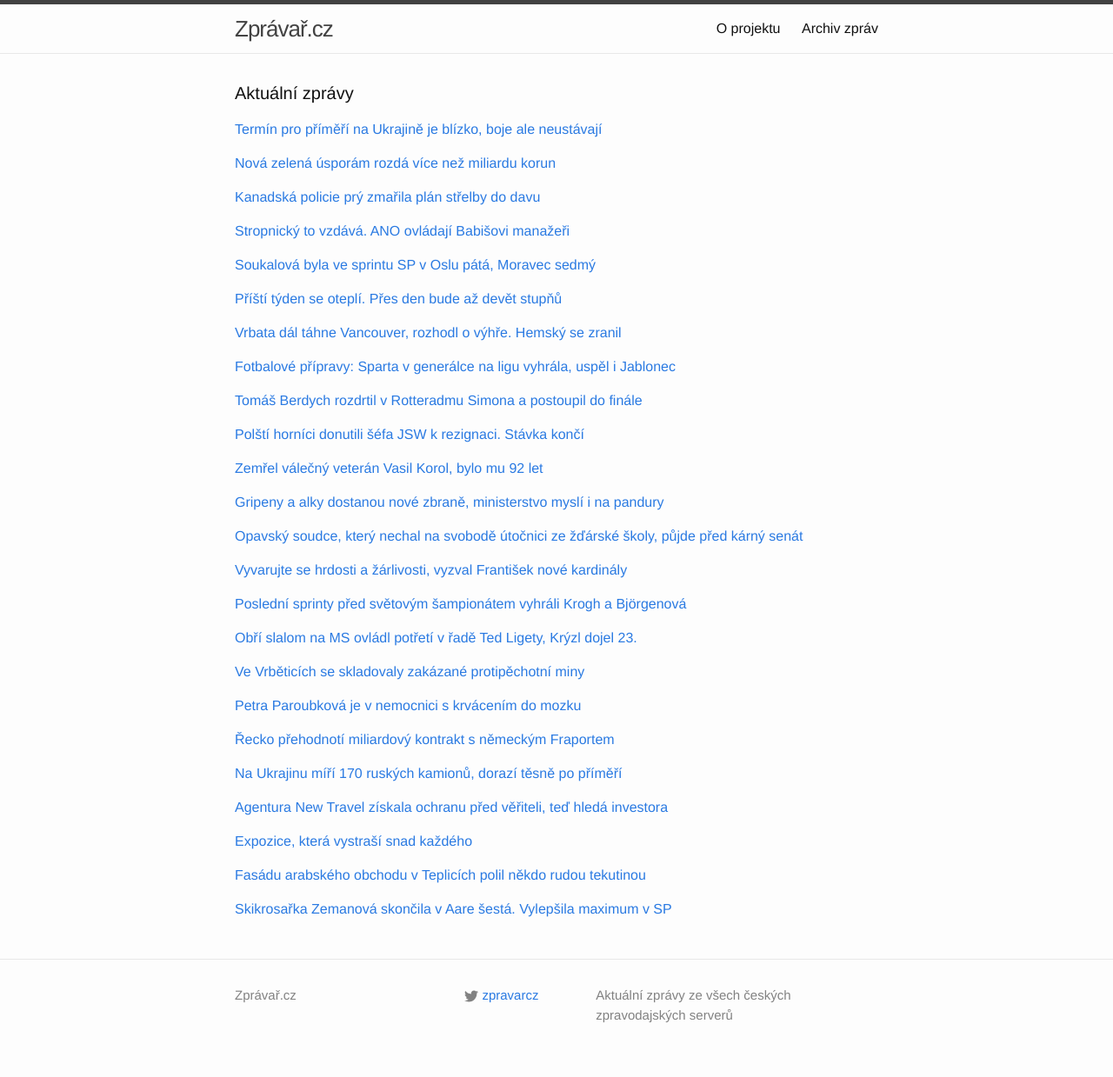
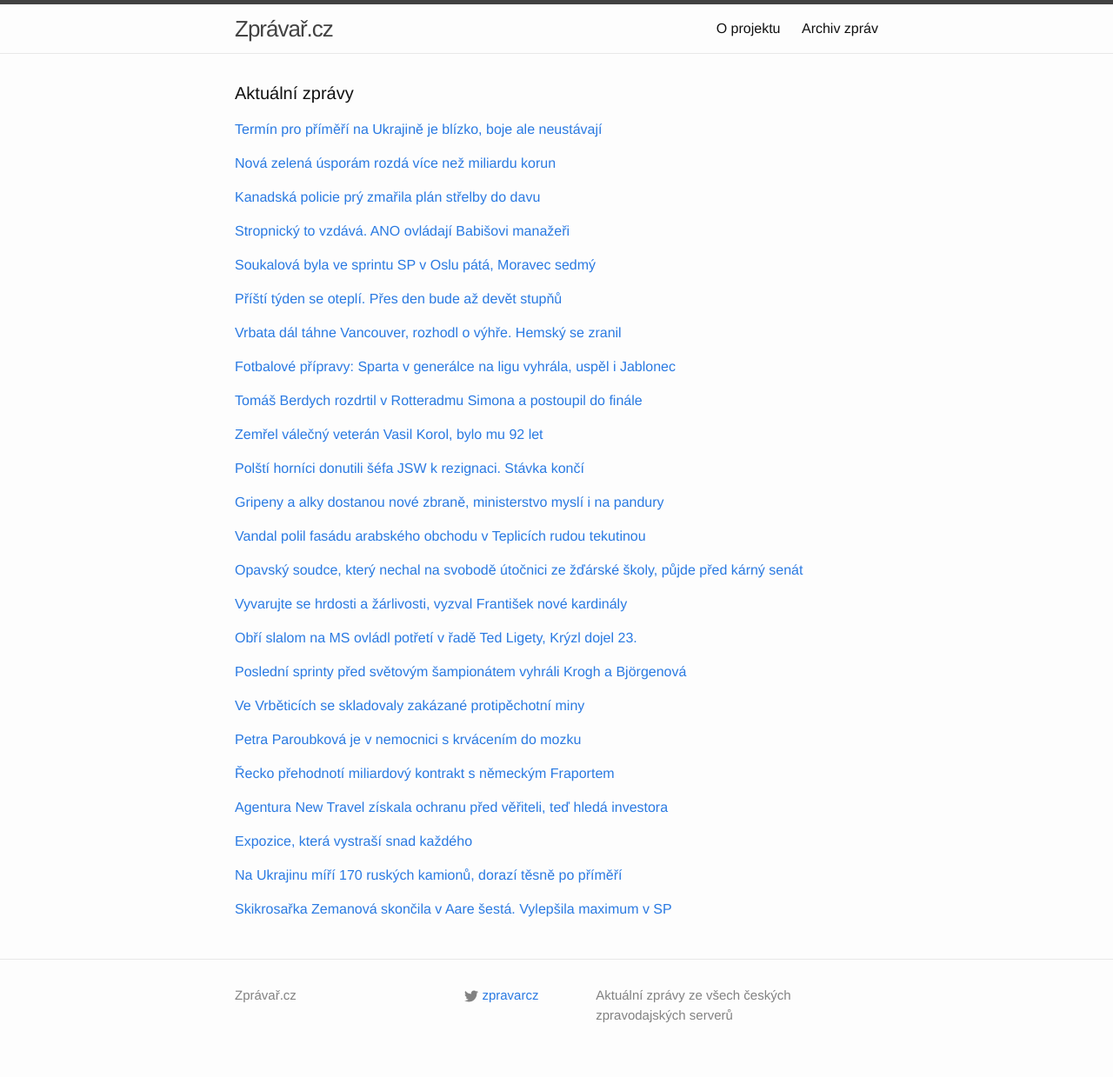
Before and after one commit to adliska/zpravar, a Jekyll site: the page built from index.html, in a window 1280 px wide. Shown: the whole page at 87% size. Built offline with Jekyll 4.4.1, drawn with Linux system fonts in a browser that asks for light colours; some of the changed lines change nothing that is shown.

Commit message:
zpravar news update

```diff
--- a/index.html
+++ b/index.html
@@ -127,23 +127,23 @@ layout: default
 <li><a href=http://sport.idnes.cz/tenisove-turnaje-berdych-je-ve-finale-v-rotterdamu-fws-/tenis.aspx?c=A150214_151323_tenis_ald>Berdych vyřídil také Simona a v Rotterdamu si zahraje o titul - sport.idnes.cz</a></li>
 <li><a href=http://sport.aktualne.cz/zive-berdych-vs-simon-souboj-o-finale-v-rotterdamu/r~4dcdd858b42311e4ba57002590604f2e/>ŽIVĚ Berdych vs. Simon, souboj o finále v Rotterdamu - sport.aktualne.cz</a></li>
 </ul>
-</div><p><a href="javascript:;" onclick="toggle_visibility('zpravy9')">Polští horníci donutili šéfa JSW k rezignaci. Stávka končí</a></p>
+</div><p><a href="javascript:;" onclick="toggle_visibility('zpravy9')">Zemřel válečný veterán Vasil Korol, bylo mu 92 let</a></p>
 <div id="zpravy9" style="display:none">
+<ul>
+<li><a href=http://zpravy.aktualne.cz/domaci/zemrel-valecny-veteran-vasil-korol-bylo-mu-92-let/r~1156a91cb45b11e4833a0025900fea04/>Zemřel válečný veterán Vasil Korol, bylo mu 92 let - zpravy.aktualne.cz</a></li>
+<li><a href=http://zpravy.idnes.cz/zemrel-valecny-veteran-vasil-korol-dus-/domaci.aspx?c=A150214_151258_domaci_pku>Zemřel Vasil Korol, veterán, jemuž ukradli medaile. Bylo mu 92 let - zpravy.idnes.cz</a></li>
+<li><a href=http://www.ceskenoviny.cz/zpravy/zpravy/zemrel-valecny-veteran-vasil-korol-bylo-mu-92-let/1181393>Zemřel válečný veterán Vasil Korol, bylo mu 92 let - www.ceskenoviny.cz</a></li>
+<li><a href=http://www.novinky.cz/domaci/361698-zemrel-valecny-veteran-vasil-korol-bylo-mu-92-let.html>Zemřel válečný veterán Vasil Korol, bylo mu 92 let - www.novinky.cz</a></li>
+<li><a href=http://echo24.cz/a/iahaN>Prošel Sibiří, přišel o ruku... Zemřel válečný hrdina Korol - echo24.cz</a></li>
+</ul>
+</div><p><a href="javascript:;" onclick="toggle_visibility('zpravy10')">Polští horníci donutili šéfa JSW k rezignaci. Stávka končí</a></p>
+<div id="zpravy10" style="display:none">
 <ul>
 <li><a href=http://www.ceskatelevize.cz/ct24/svet/301688-polsti-hornici-donutili-sefa-jsw-k-rezignaci-stavka-konci/>Polští horníci donutili šéfa JSW k rezignaci. Stávka končí - www.ceskatelevize.cz</a></li>
 <li><a href=http://byznys.ihned.cz/c1-63535960-polsti-hornici-ukonci-stavku-sef-spolecnosti-jsw-oznamil-rezignaci>Polští horníci ukončí stávku. Šéf společnosti JSW oznámil rezignaci - byznys.ihned.cz</a></li>
 <li><a href=http://zpravy.e15.cz/byznys/prumysl-a-energetika/v-polsku-konci-stavka-horniku-pomohla-az-oznamena-rezignace-sefa-jsw-1162969>V Polsku končí stávka horníků, pomohla až oznámená rezignace šéfa JSW - zpravy.e15.cz</a></li>
 <li><a href=http://zpravy.aktualne.cz/zahranici/stavkujici-polsti-hornici-po-dvou-tydnech-ukonci-protest/r~5e516842b42e11e4b6d20025900fea04/>Stávkující polští horníci po dvou týdnech ukončí protest - zpravy.aktualne.cz</a></li>
 <li><a href=http://www.financninoviny.cz/zpravodajstvi/zpravy/stavkujici-polsti-hornici-souhlasi-s-ukoncenim-protestu/1181350>Stávkující polští horníci souhlasí s ukončením protestu - www.financninoviny.cz</a></li>
-</ul>
-</div><p><a href="javascript:;" onclick="toggle_visibility('zpravy10')">Zemřel válečný veterán Vasil Korol, bylo mu 92 let</a></p>
-<div id="zpravy10" style="display:none">
-<ul>
-<li><a href=http://zpravy.aktualne.cz/domaci/zemrel-valecny-veteran-vasil-korol-bylo-mu-92-let/r~1156a91cb45b11e4833a0025900fea04/>Zemřel válečný veterán Vasil Korol, bylo mu 92 let - zpravy.aktualne.cz</a></li>
-<li><a href=http://zpravy.idnes.cz/zemrel-valecny-veteran-vasil-korol-dus-/domaci.aspx?c=A150214_151258_domaci_pku>Zemřel Vasil Korol, veterán, jemuž ukradli medaile. Bylo mu 92 let - zpravy.idnes.cz</a></li>
-<li><a href=http://www.ceskenoviny.cz/zpravy/zpravy/zemrel-valecny-veteran-vasil-korol-bylo-mu-92-let/1181393>Zemřel válečný veterán Vasil Korol, bylo mu 92 let - www.ceskenoviny.cz</a></li>
-<li><a href=http://www.novinky.cz/domaci/361698-zemrel-valecny-veteran-vasil-korol-bylo-mu-92-let.html>Zemřel válečný veterán Vasil Korol, bylo mu 92 let - www.novinky.cz</a></li>
-<li><a href=http://echo24.cz/a/iahaN>Prošel Sibiří, přišel o ruku... Zemřel válečný hrdina Korol - echo24.cz</a></li>
 </ul>
 </div><p><a href="javascript:;" onclick="toggle_visibility('zpravy11')">Gripeny a alky dostanou nové zbraně, ministerstvo myslí i na pandury</a></p>
 <div id="zpravy11" style="display:none">
@@ -154,8 +154,17 @@ layout: default
 <li><a href=http://www.ceskenoviny.cz/zpravy/zpravy/obrana-chysta-nakup-munice-a-dalsi-zakazky-za-desitky-milionu-kc/1181337>Obrana chystá nákup munice a další zakázky za desítky milionů Kč - www.ceskenoviny.cz</a></li>
 <li><a href=http://domaci.ihned.cz/c1-63535770-ministerstvo-obrany-vypise-desetimilionove-zakazky-na-munici-a-inovace>Ministerstvo obrany vypíše desetimilionové zakázky na munici a inovace - domaci.ihned.cz</a></li>
 </ul>
-</div><p><a href="javascript:;" onclick="toggle_visibility('zpravy12')">Opavský soudce, který nechal na svobodě útočnici ze žďárské školy, půjde před kárný senát </a></p>
+</div><p><a href="javascript:;" onclick="toggle_visibility('zpravy12')">Vandal polil fasádu arabského obchodu v Teplicích rudou tekutinou </a></p>
 <div id="zpravy12" style="display:none">
+<ul>
+<li><a href=http://www.lidovky.cz/fasadu-arabskeho-obchodu-v-teplicich-polil-nekdo-rudou-tekutinou-pyj-/zpravy-domov.aspx?c=A150214_145354_ln_domov_mct>Vandal polil fasádu arabského obchodu v Teplicích rudou tekutinou  - www.lidovky.cz</a></li>
+<li><a href=http://www.denik.cz/z_domova/fasadu-arabskeho-obchodu-v-teplicich-polil-nekdo-rudou-tekutinou-20150214.html>Fasádu arabského obchodu v Teplicích polil někdo rudou tekutinou - www.denik.cz</a></li>
+<li><a href=http://www.ceskenoviny.cz/zpravy/zpravy/fasadu-arabskeho-obchodu-v-teplicich-polil-nekdo-rudou-tekutinou/1181385>Fasádu arabského obchodu v Teplicích polil někdo rudou tekutinou - www.ceskenoviny.cz</a></li>
+<li><a href=http://www.novinky.cz/domaci/361697-v-teplicich-nekdo-potrisnil-arabske-obchody-zrejme-krvi.html>V Teplicích někdo potřísnil arabské obchody, zřejmě krví - www.novinky.cz</a></li>
+<li><a href=http://usti.idnes.cz/utok-na-arabsky-obchod-teplice-de2-/usti-zpravy.aspx?c=A150214_125648_liberec-zpravy_mav>Vandal napadl arabský obchod v Teplicích. Polil ho krví, tvrdí majitel - usti.idnes.cz</a></li>
+</ul>
+</div><p><a href="javascript:;" onclick="toggle_visibility('zpravy13')">Opavský soudce, který nechal na svobodě útočnici ze žďárské školy, půjde před kárný senát </a></p>
+<div id="zpravy13" style="display:none">
 <ul>
 <li><a href=http://www.rozhlas.cz/_zprava/opavsky-soudce-ktery-nechal-na-svobode-utocnici-ze-zdarske-skoly-pujde-pred-karny-senat--1455660>Opavský soudce, který nechal na svobodě útočnici ze žďárské školy, půjde před kárný senát  - www.rozhlas.cz</a></li>
 <li><a href=http://www.tyden.cz/rubriky/domaci/soudce-ktery-pustil-zdarskou-utocnici-bude-celit-zalobe_333459.html>Soudce, který pustil žďárskou útočnici, bude čelit žalobě - www.tyden.cz</a></li>
@@ -163,21 +172,13 @@ layout: default
 <li><a href=http://www.denik.cz/z_domova/soudce-pujde-kvuli-zdarske-utocnici-pred-karny-senat-20150214.html>Soudce propustil žďárskou útočnici z ústavu. Teď bude čelit žalobě - www.denik.cz</a></li>
 <li><a href=http://zpravy.idnes.cz/soudce-pujde-kvuli-zdarske-utocnici-pred-karny-senat-p0i-/domaci.aspx?c=A150214_073019_domaci_pku>Soudce půjde kvůli žďárské útočnici před kárný senát - zpravy.idnes.cz</a></li>
 </ul>
-</div><p><a href="javascript:;" onclick="toggle_visibility('zpravy13')">Vyvarujte se hrdosti a žárlivosti, vyzval František nové kardinály</a></p>
-<div id="zpravy13" style="display:none">
+</div><p><a href="javascript:;" onclick="toggle_visibility('zpravy14')">Vyvarujte se hrdosti a žárlivosti, vyzval František nové kardinály</a></p>
+<div id="zpravy14" style="display:none">
 <ul>
 <li><a href=http://www.ceskatelevize.cz/ct24/svet/301690-vyvarujte-se-hrdosti-a-zarlivosti-vyzval-frantisek-nove-kardinaly/>Vyvarujte se hrdosti a žárlivosti, vyzval František nové kardinály - www.ceskatelevize.cz</a></li>
 <li><a href=http://zpravy.idnes.cz/papez-uvedl-do-uradu-20-novych-kardinalu-d9t-/zahranicni.aspx?c=A150214_122824_zahranicni_ert>Papež uvedl do úřadu 20 nových kardinálů, přihlížel i Benedikt - zpravy.idnes.cz</a></li>
 <li><a href=http://www.lidovky.cz/papez-frantisek-uvedl-do-uradu-20-novych-kardinalu-f77-/lide.aspx?c=A150214_121637_lide_mct>Papež František uvedl do úřadu 20 nových kardinálů  - www.lidovky.cz</a></li>
 <li><a href=http://www.ceskenoviny.cz/zpravy/zpravy/papez-frantisek-uvedl-do-uradu-20-novych-kardinalu/1181363>Papež František uvedl do úřadu 20 nových kardinálů - www.ceskenoviny.cz</a></li>
-</ul>
-</div><p><a href="javascript:;" onclick="toggle_visibility('zpravy14')">Poslední sprinty před světovým šampionátem vyhráli Krogh a Björgenová</a></p>
-<div id="zpravy14" style="display:none">
-<ul>
-<li><a href=http://sport.idnes.cz/posledni-sprinty-pred-ms-vyhrali-krogh-a-bjorgenova-fyb-/lyzovani.aspx?c=A150214_144711_lyzovani_ald>Poslední sprinty před světovým šampionátem vyhráli Krogh a Björgenová - sport.idnes.cz</a></li>
-<li><a href=http://sport.aktualne.cz/krogh-a-bjorgenova-ovladli-posledni-sprinty-pred-ms/r~4eee652cb45011e4a7d8002590604f2e/>Krogh a Björgenová ovládli poslední sprinty před MS - sport.aktualne.cz</a></li>
-<li><a href=http://www.denik.cz/zimni_sporty/klasicky-sprint-v-ostersundu-opanovali-norove-cesi-se-neprosadili-20150214.html>Klasický sprint v Östersundu opanovali Norové, Češi se neprosadili - www.denik.cz</a></li>
-<li><a href=http://www.sportovninoviny.cz/zpravy/posledni-sprinty-pred-ms-vyhrali-krogh-a-bjorgenova/1181394>Poslední sprinty před MS vyhráli Krogh a Björgenová - www.sportovninoviny.cz</a></li>
 </ul>
 </div><p><a href="javascript:;" onclick="toggle_visibility('zpravy15')">Obří slalom na MS ovládl potřetí v řadě Ted Ligety, Krýzl dojel 23.</a></p>
 <div id="zpravy15" style="display:none">
@@ -187,34 +188,35 @@ layout: default
 <li><a href=http://www.rozhlas.cz/_zprava/obri-slalom-na-ms-ovladl-potreti-v-rade-ted-ligety-kryzl-je-23--1455611>Obří slalom na MS ovládl potřetí v řadě Ted Ligety, Krýzl je 23 - www.rozhlas.cz</a></li>
 <li><a href=http://sport.aktualne.cz/ms-zlaty-hattrick-v-obrim-slalomu-pro-ligetyho-kryzl-23/r~5e74b902b3eb11e4aff10025900fea04/>MS: Zlatý hattrick v obřím slalomu pro Ligetyho, Krýzl 23. - sport.aktualne.cz</a></li>
 </ul>
-</div><p><a href="javascript:;" onclick="toggle_visibility('zpravy16')">Ve Vrběticích se skladovaly zakázané protipěchotní miny</a></p>
+</div><p><a href="javascript:;" onclick="toggle_visibility('zpravy16')">Poslední sprinty před světovým šampionátem vyhráli Krogh a Björgenová</a></p>
 <div id="zpravy16" style="display:none">
+<ul>
+<li><a href=http://sport.idnes.cz/posledni-sprinty-pred-ms-vyhrali-krogh-a-bjorgenova-fyb-/lyzovani.aspx?c=A150214_144711_lyzovani_ald>Poslední sprinty před světovým šampionátem vyhráli Krogh a Björgenová - sport.idnes.cz</a></li>
+<li><a href=http://sport.aktualne.cz/krogh-a-bjorgenova-ovladli-posledni-sprinty-pred-ms/r~4eee652cb45011e4a7d8002590604f2e/>Krogh a Björgenová ovládli poslední sprinty před MS - sport.aktualne.cz</a></li>
+<li><a href=http://www.denik.cz/zimni_sporty/klasicky-sprint-v-ostersundu-opanovali-norove-cesi-se-neprosadili-20150214.html>Klasický sprint v Östersundu opanovali Norové, Češi se neprosadili - www.denik.cz</a></li>
+<li><a href=http://www.sportovninoviny.cz/zpravy/posledni-sprinty-pred-ms-vyhrali-krogh-a-bjorgenova/1181394>Poslední sprinty před MS vyhráli Krogh a Björgenová - www.sportovninoviny.cz</a></li>
+</ul>
+</div><p><a href="javascript:;" onclick="toggle_visibility('zpravy17')">Ve Vrběticích se skladovaly zakázané protipěchotní miny</a></p>
+<div id="zpravy17" style="display:none">
 <ul>
 <li><a href=http://www.denik.cz/z_domova/ve-vrbeticich-se-skladovaly-zakazane-protipechotni-miny-20150214.html>Ve Vrběticích se skladovaly zakázané protipěchotní miny - www.denik.cz</a></li>
 <li><a href=http://zpravy.aktualne.cz/domaci/vrbetice-ukryvaly-i-zakazane-protipechotni-miny/r~4baf8ca6b44611e4aff10025900fea04/>Vrbětice ukrývaly i zakázané protipěchotní miny - zpravy.aktualne.cz</a></li>
 <li><a href=http://www.ceskenoviny.cz/zpravy/zpravy/ve-vrbeticich-se-skladovaly-zakazane-protipechotni-miny/1181376>Ve Vrběticích se skladovaly zakázané protipěchotní miny - www.ceskenoviny.cz</a></li>
 <li><a href=http://www.tyden.cz/rubriky/domaci/ve-vrbeticich-jsou-zakazane-protipechotni-miny-urady-mlci_333416.html>Ve Vrběticích jsou zakázané protipěchotní miny, úřady mlčí - www.tyden.cz</a></li>
 </ul>
-</div><p><a href="javascript:;" onclick="toggle_visibility('zpravy17')">Petra Paroubková je v nemocnici s krvácením do mozku</a></p>
-<div id="zpravy17" style="display:none">
+</div><p><a href="javascript:;" onclick="toggle_visibility('zpravy18')">Petra Paroubková je v nemocnici s krvácením do mozku</a></p>
+<div id="zpravy18" style="display:none">
 <ul>
 <li><a href=http://zpravy.idnes.cz/paroubkova-zena-je-v-nemocnici-s-krvacenim-do-mozku-fxf-/domaci.aspx?c=A150214_162320_domaci_kha>Petra Paroubková je v nemocnici s krvácením do mozku - zpravy.idnes.cz</a></li>
 <li><a href=http://www.lidovky.cz/petra-paroubkova-je-v-nemocnici-kvuli-krvaceni-do-mozku-pjz-/lide.aspx?c=A150214_152518_lide_hm>Petra Paroubková je v nemocnici. Kvůli krvácení do mozku  - www.lidovky.cz</a></li>
 <li><a href=http://www.novinky.cz/domaci/361696-petru-paroubkovou-hospitalizovali-s-krvacenim-do-mozku.html>Petru Paroubkovou hospitalizovali s krvácením do mozku - www.novinky.cz</a></li>
 </ul>
-</div><p><a href="javascript:;" onclick="toggle_visibility('zpravy18')">Řecko přehodnotí miliardový kontrakt s německým Fraportem</a></p>
-<div id="zpravy18" style="display:none">
+</div><p><a href="javascript:;" onclick="toggle_visibility('zpravy19')">Řecko přehodnotí miliardový kontrakt s německým Fraportem</a></p>
+<div id="zpravy19" style="display:none">
 <ul>
 <li><a href=http://zpravy.e15.cz/byznys/doprava-a-logistika/recko-prehodnoti-miliardovy-kontrakt-s-nemeckym-fraportem-1162967>Řecko přehodnotí miliardový kontrakt s německým Fraportem - zpravy.e15.cz</a></li>
 <li><a href=http://www.ceskatelevize.cz/ct24/ekonomika/301684-fraport-recka-letiste-neziska-vlada-se-chysta-obchod-prehodnotit/>Fraport řecká letiště nezíská, vláda se chystá obchod přehodnotit - www.ceskatelevize.cz</a></li>
 <li><a href=http://www.financninoviny.cz/zpravodajstvi/zpravy/recko-chce-prehodnotit-miliardovy-kontrakt-s-nemeckym-fraportem/1181342>Řecko chce přehodnotit miliardový kontrakt s německým Fraportem - www.financninoviny.cz</a></li>
-</ul>
-</div><p><a href="javascript:;" onclick="toggle_visibility('zpravy19')">Na Ukrajinu míří 170 ruských kamionů, dorazí těsně po příměří</a></p>
-<div id="zpravy19" style="display:none">
-<ul>
-<li><a href=http://www.ceskatelevize.cz/ct24/svet/301686-na-ukrajinu-miri-170-ruskych-kamionu-dorazi-tesne-po-primeri/>Na Ukrajinu míří 170 ruských kamionů, dorazí těsně po příměří - www.ceskatelevize.cz</a></li>
-<li><a href=http://www.ceskatelevize.cz/ct24/svet/301686-na-ukrajinu-miri-170-ruskych-kamionu-prijedou-tesne-po-primeri/>Na Ukrajinu míří 170 ruských kamionů, přijedou těsně po příměří - www.ceskatelevize.cz</a></li>
-<li><a href=http://www.ceskenoviny.cz/zpravy/zpravy/na-donbas-v-nedeli-dorazi-dalsi-rusky-konvoj-s-humanitarni-pomoci/1181353>Na Donbas v neděli dorazí další ruský konvoj s humanitární pomocí - www.ceskenoviny.cz</a></li>
 </ul>
 </div><p><a href="javascript:;" onclick="toggle_visibility('zpravy20')">Agentura New Travel získala ochranu před věřiteli, teď hledá investora</a></p>
 <div id="zpravy20" style="display:none">
@@ -230,12 +232,12 @@ layout: default
 <li><a href=http://www.novinky.cz/cestovani/359666-podzemni-expozice-je-ozivlym-hororem.html>Podzemní expozice je oživlým hororem - www.novinky.cz</a></li>
 <li><a href=http://www.novinky.cz/cestovani/359666-podzemni-expozice-je-ozivlou-nocni-murou.html>Podzemní expozice je oživlou noční můrou - www.novinky.cz</a></li>
 </ul>
-</div><p><a href="javascript:;" onclick="toggle_visibility('zpravy22')">Fasádu arabského obchodu v Teplicích polil někdo rudou tekutinou</a></p>
+</div><p><a href="javascript:;" onclick="toggle_visibility('zpravy22')">Na Ukrajinu míří 170 ruských kamionů, dorazí těsně po příměří</a></p>
 <div id="zpravy22" style="display:none">
 <ul>
-<li><a href=http://www.ceskenoviny.cz/zpravy/zpravy/fasadu-arabskeho-obchodu-v-teplicich-polil-nekdo-rudou-tekutinou/1181385>Fasádu arabského obchodu v Teplicích polil někdo rudou tekutinou - www.ceskenoviny.cz</a></li>
-<li><a href=http://www.novinky.cz/domaci/361697-v-teplicich-nekdo-potrisnil-arabske-obchody-zrejme-krvi.html>V Teplicích někdo potřísnil arabské obchody, zřejmě krví - www.novinky.cz</a></li>
-<li><a href=http://usti.idnes.cz/utok-na-arabsky-obchod-teplice-de2-/usti-zpravy.aspx?c=A150214_125648_liberec-zpravy_mav>Vandal napadl arabský obchod v Teplicích. Polil ho krví, tvrdí majitel - usti.idnes.cz</a></li>
+<li><a href=http://www.ceskatelevize.cz/ct24/svet/301686-na-ukrajinu-miri-170-ruskych-kamionu-dorazi-tesne-po-primeri/>Na Ukrajinu míří 170 ruských kamionů, dorazí těsně po příměří - www.ceskatelevize.cz</a></li>
+<li><a href=http://www.ceskatelevize.cz/ct24/svet/301686-na-ukrajinu-miri-170-ruskych-kamionu-prijedou-tesne-po-primeri/>Na Ukrajinu míří 170 ruských kamionů, přijedou těsně po příměří - www.ceskatelevize.cz</a></li>
+<li><a href=http://www.ceskenoviny.cz/zpravy/zpravy/na-donbas-v-nedeli-dorazi-dalsi-rusky-konvoj-s-humanitarni-pomoci/1181353>Na Donbas v neděli dorazí další ruský konvoj s humanitární pomocí - www.ceskenoviny.cz</a></li>
 </ul>
 </div><p><a href="javascript:;" onclick="toggle_visibility('zpravy23')">Skikrosařka Zemanová skončila v Aare šestá. Vylepšila maximum v SP</a></p>
 <div id="zpravy23" style="display:none">
```
